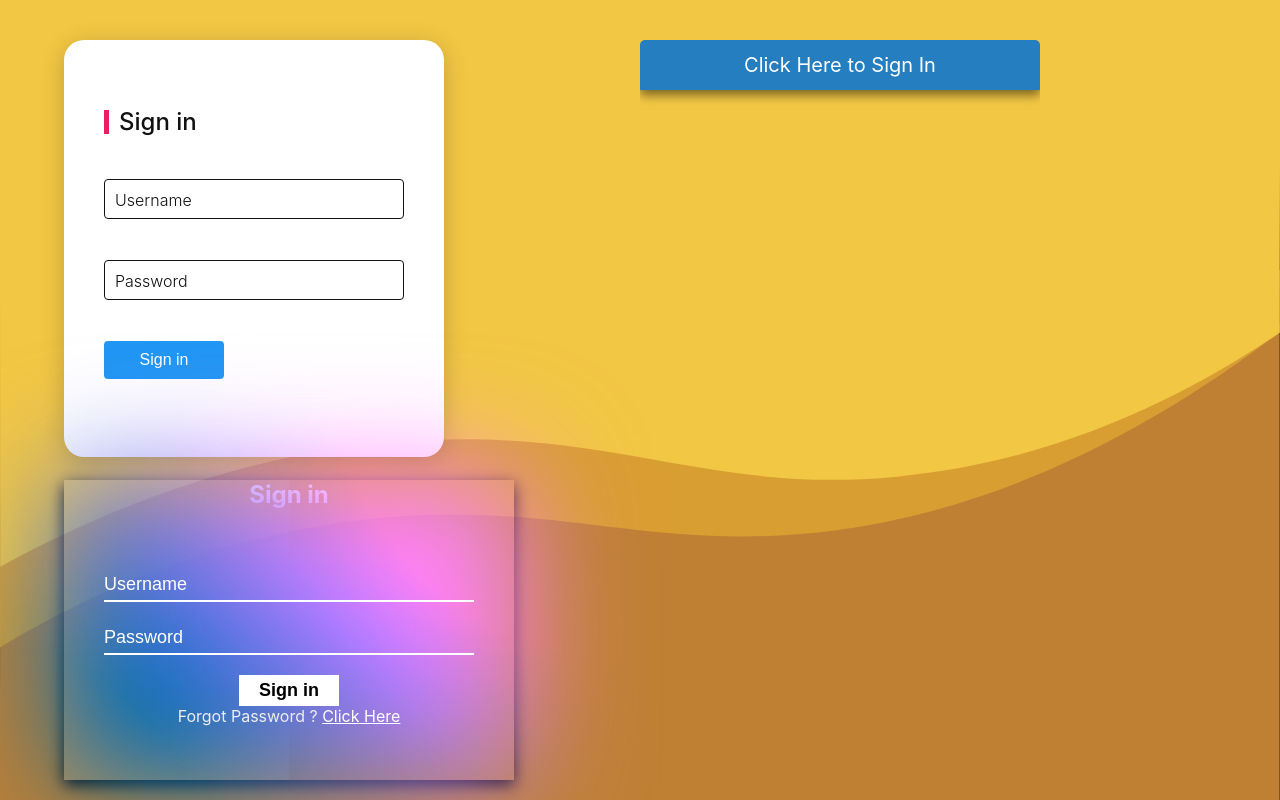
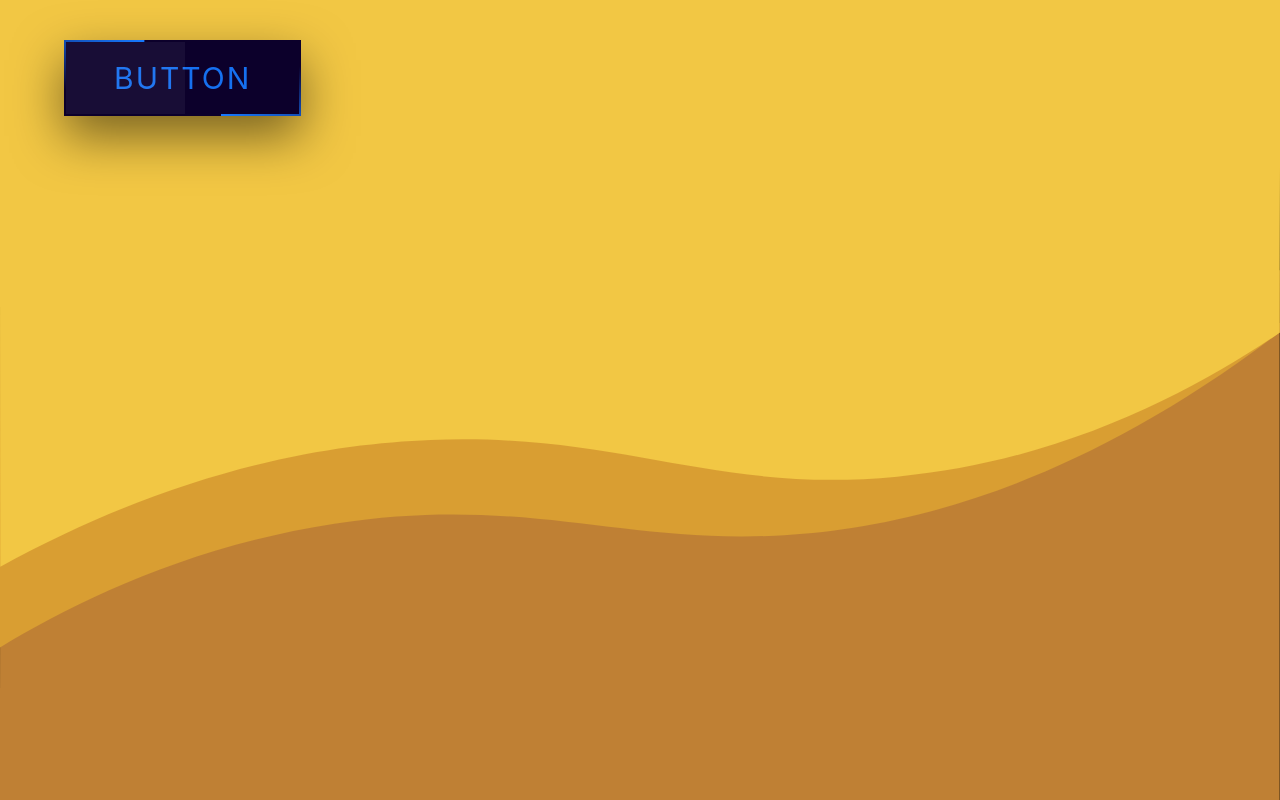
Before and after one commit to SaSlavov/css-animations, a React (Create React App) app in the folder client/: page /homepage in a window 1280 px wide. Shown: the top 800 px of the page. Built offline with nearby package versions, Linux system fonts and the light colour scheme.

Commit message:
add snake border button

```diff
--- /dev/null
+++ b/client/src/components/Buttons/SnakeBorder/SnakeBorder.css
@@ -0,0 +1,102 @@
+a {
+    position: absolute;
+    top: 5%;
+    left:5%;
+    color: #1670f0;
+    background: #0c002b;
+    padding: 20px 50px;
+    font-size: 30px;
+    letter-spacing: 2px;
+    text-transform: uppercase;
+    text-decoration: none;
+    box-shadow: 0 20px 50px rgba(0, 0, 0, 0.5);
+    overflow: hidden;
+}
+
+a:before {
+    content: '';
+    position: absolute;
+    top: 2px;
+    left: 2px;
+    bottom: 2px;
+    width: 50%;
+    background:  rgba(255, 255, 255, 0.05);
+}
+
+a span:nth-child(1) {
+    position: absolute;
+    top: 0;
+    left: 0;
+    width: 100%;
+    height: 2px;
+    background: linear-gradient(to right, #0c002b, #1779ff);
+    animation: animate1 2s linear infinite;
+}
+
+@keyframes animate1 {
+    0% {
+        transform: translateX(-100%)
+    }
+    100% {
+        transform: translateX(100%)
+    }
+}
+
+a span:nth-child(2) {
+    position: absolute;
+    top: 0;
+    right: 0;
+    width: 2px;
+    height: 100%;
+    background: linear-gradient(to bottom, #0c002b, #1779ff);
+    animation: animate2 2s linear infinite;
+    animation-delay: 1s;
+}
+
+@keyframes animate2 {
+    0% {
+        transform: translateY(-100%)
+    }
+    100% {
+        transform: translateY(100%)
+    }
+}
+
+a span:nth-child(3) {
+    position: absolute;
+    bottom: 0;
+    left: 0;
+    width: 100%;
+    height: 2px;
+    background: linear-gradient(to left, #0c002b, #1779ff);
+    animation: animate3 2s linear infinite;
+}
+
+@keyframes animate3 {
+    0% {
+        transform: translateX(100%)
+    }
+    100% {
+        transform: translateX(-100%)
+    }
+}
+
+a span:nth-child(4) {
+    position: absolute;
+    top: 0;
+    left: 0;
+    width: 2px;
+    height: 100%;
+    background: linear-gradient(to top, #0c002b, #1779ff);
+    animation: animate4 2s linear infinite;
+    animation-delay: 1s;
+}
+
+@keyframes animate4 {
+    0% {
+        transform: translateY(100%)
+    }
+    100% {
+        transform: translateY(-100%)
+    }
+}
--- /dev/null
+++ b/client/src/components/Buttons/SnakeBorder/SnakeBorder.js
@@ -0,0 +1,18 @@
+import React from 'react';
+import './SnakeBorder.css'
+
+const SnakeBorder = () => {
+    return (
+        <div>
+            <a href="#">
+                <span></span>
+                <span></span>
+                <span></span>
+                <span></span>
+                Button
+            </a>
+        </div>
+    );
+};
+
+export default SnakeBorder;
--- a/client/src/pages/Homepage/Homepage.js
+++ b/client/src/pages/Homepage/Homepage.js
@@ -8,6 +8,7 @@ import FlipCard3D from '../../components/Cards/FlipCard3D/FlipCard3D.js'
 import FloatingInput from '../../components/Forms/FloatingInput/FloatingInput';
 import FoldedSignForm from '../../components/Forms/FoldedSignForm/FoldedSignForm';
 import GlowingForm from '../../components/Forms/GlowingForm/GlowingForm';
+import SnakeBorder from '../../components/Buttons/SnakeBorder/SnakeBorder';
 
 const Homepage = () => {
 
@@ -20,10 +21,13 @@ const Homepage = () => {
                 <BlueWhiteCard />
                 <FlipCard3D />
             </div> */}
-            <div>
+            {/* <div id="forms-container">
                 <FloatingInput />
                 <FoldedSignForm />
                 <GlowingForm />
+            </div> */}
+            <div>
+                <SnakeBorder />
             </div>
         </div>
     );
```
